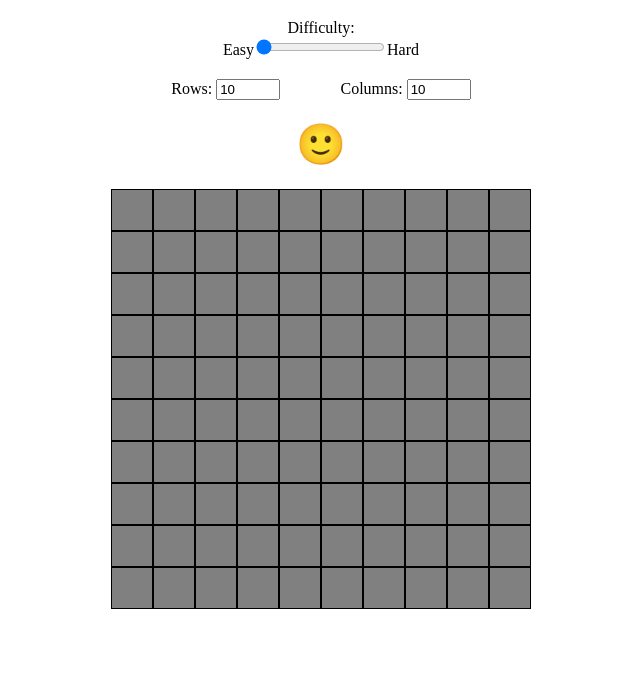
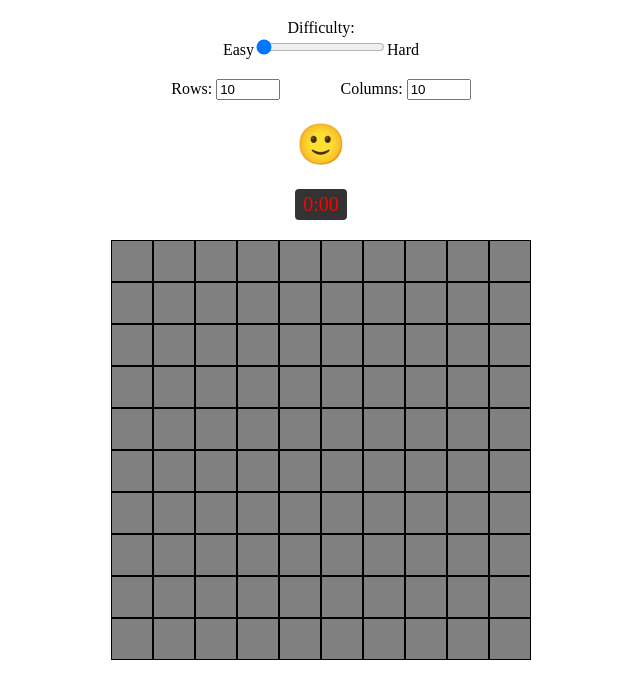
Before and after one commit to tehpsalmist/minesweeper, a React app: page / in a window 1280 px wide. Shown: the part 69-768 px from the top of the page, without its empty margins (319-959 px from the left). Built offline with nearby package versions, Linux system fonts and the light colour scheme.

Commit message:
refactor: timer/restore lost game state/styling touchup

```diff
--- /dev/null
+++ b/src/Cell.js
@@ -0,0 +1,17 @@
+import React from 'react'
+
+export const Cell = ({ cell, onClick, onContextMenu }) => {
+  const flagged = cell.get('flagged')
+  const show = cell.get('show')
+  const number = cell.get('number')
+
+  const cellValue = `${cell.get('isBomb') ? '🧨' : number || ''}`
+
+  return <div
+    className={`cell ${show ? 'open-cell' : 'closed-cell'}`}
+    onClick={onClick}
+    onContextMenu={onContextMenu}
+  >
+    {flagged ? '🚩' : show ? cellValue : ''}
+  </div>
+}
--- /dev/null
+++ b/src/Minesweeper.js
@@ -0,0 +1,149 @@
+import React, { useState, useEffect } from 'react'
+import { fromJS } from 'immutable'
+import { useInterval } from './hooks'
+import { Cell } from './Cell'
+import { generateBoard, updateBoard, boardCleared } from './board-logic'
+import { Timer } from './Timer';
+
+export const Minesweeper = props => {
+  const [difficulty, setDifficulty] = useState(0)
+  const [rows, setRows] = useState(10)
+  const [cols, setCols] = useState(10)
+  const [board, setBoard] = useState(generateBoard(difficulty, rows, cols))
+
+  const [gameStarted, setGameStarted] = useState(false)
+  const [playerAlive, setPlayerAlive] = useState(true)
+  const [hasWon, setHasWon] = useState(false)
+  const [startTime, setStartTime] = useState(Date.now())
+  const [timer, setTimer] = useState(0)
+
+  const [restoreTime, setRestoreTime] = useState(0)
+
+  const reset = () => {
+    setBoard(generateBoard(difficulty, rows, cols))
+    setHasWon(false)
+    setPlayerAlive(true)
+    setGameStarted(false)
+    setTimer(0)
+  }
+
+  const gameover = () => {
+    setPlayerAlive(false)
+    setGameStarted(false)
+    setBoard(board.map(row => row.map(cell => cell.set('show', true).update('number', val => cell.get('flagged') && !cell.get('isBomb') ? '🚫' : val).set('flagged', false))))
+
+    localStorage.removeItem('board')
+    localStorage.removeItem('boardTime')
+    localStorage.removeItem('currentTime')
+  }
+
+  const restoreGame = () => {
+    const savedBoard = localStorage.getItem('board')
+    const time = localStorage.getItem('currentTime')
+
+    if (!savedBoard) return
+
+    const restoredBoard = fromJS(JSON.parse(savedBoard))
+
+    setBoard(restoredBoard)
+    setPlayerAlive(true)
+    setHasWon(false)
+    setGameStarted(true)
+    setTimer(time)
+    setStartTime(Date.now() - (time * 1000))
+  }
+
+  const cellClicked = cell => e => {
+    e.preventDefault()
+
+    if (playerAlive && !hasWon && !cell.get('flagged') && !cell.get('show')) {
+      if (cell.get('isBomb')) {
+        return gameover()
+      }
+
+      if (!gameStarted) {
+        setStartTime(Date.now())
+        setGameStarted(true)
+      }
+
+      setBoard(updateBoard(board, cell))
+    }
+  }
+
+  const cellFlagged = cell => e => {
+    e.preventDefault()
+
+    if (playerAlive && !hasWon && !cell.get('show')) {
+      setBoard(board.updateIn([cell.get('row'), cell.get('col'), 'flagged'], val => !val))
+
+      if (!gameStarted) {
+        setStartTime(Date.now())
+        setGameStarted(true)
+      }
+    }
+  }
+
+  useEffect(() => {
+    if (playerAlive && boardCleared(board)) {
+      localStorage.removeItem('board')
+      localStorage.removeItem('boardTime')
+
+      setGameStarted(false)
+      return setHasWon(true)
+    }
+
+    if (gameStarted) {
+      const stringBoard = JSON.stringify(board)
+
+      localStorage.setItem('board', stringBoard)
+      localStorage.setItem('boardTime', Date.now())
+    }
+  }, [board])
+
+  useEffect(() => {
+    const savedRestoreTime = localStorage.getItem('boardTime')
+
+    setRestoreTime(savedRestoreTime && new Date(Number(savedRestoreTime)).toLocaleString())
+  }, [gameStarted])
+
+  useInterval(() => {
+    const newTime = Math.floor((Date.now() - startTime) / 1000)
+
+    setTimer(newTime)
+    localStorage.setItem('currentTime', newTime)
+  }, gameStarted && 1000)
+
+  return <main style={{ width: `${board.get(0).count() * 42}px` }} className='board'>
+    <h1 style={{ textAlign: 'center' }}>Mine Sweeper</h1>
+    <div style={{ display: 'flex', alignItems: 'center', flexDirection: 'column' }}>
+      <label htmlFor='difficulty'>Difficulty:</label>
+      <div>
+        Easy
+        <input id='difficulty' type='range' min={0} max={4} value={difficulty} onChange={e => setDifficulty(Number(e.target.value))} />
+        Hard
+      </div>
+    </div>
+    <div className='rows-columns'>
+      <label htmlFor='rows'>
+        Rows:
+        {' '}
+        <input id='rows' type='number' max={100} min={10} value={rows} onChange={e => setRows(Number(e.target.value))} />
+      </label>
+      <label htmlFor='cols'>
+        Columns:
+        {' '}
+        <input id='cols' type='number' max={100} min={10} value={cols} onChange={e => setCols(Number(e.target.value))} />
+      </label>
+    </div>
+    <h2 className='smiley-row'>
+      <button className='smiley' onClick={e => reset()}>{hasWon ? '🥳' : playerAlive ? '🙂' : '😵'}</button>
+    </h2>
+    <Timer seconds={timer} />
+    {board.map((row, index) => <div key={index} style={{ display: 'flex' }}>
+      {row.map((cell, i) => <Cell key={i} cell={cell} onClick={cellClicked(cell)} onContextMenu={cellFlagged(cell)} />)}
+    </div>)}
+    {restoreTime && !gameStarted && <button className='restore-button' type='button' onClick={e => restoreGame()}>
+      Restore Game from: {restoreTime}
+    </button>}
+  </main>
+}
--- /dev/null
+++ b/src/Timer.js
@@ -0,0 +1,21 @@
+import React from 'react'
+
+export const Timer = ({ seconds }) => {
+  return <div className='timer'>
+    {formatTimer(seconds)}
+  </div>
+}
+
+function formatTimer (seconds) {
+  const hours = Math.floor(seconds / 3600)
+  const minutes = Math.floor(seconds / 60) % 60
+  const secs = seconds % 60
+
+  return `${hours ? hours + ':' : ''}${hours ? twoDigit(minutes) : minutes}:${twoDigit(secs)}`
+}
+
+function twoDigit (number) {
+  const string = String(number)
+
+  return string.length >= 2 ? string : '0'.repeat(2 - string.length) + string
+}
--- /dev/null
+++ b/src/board-logic.js
@@ -0,0 +1,62 @@
+import { List, Map } from 'immutable'
+
+const neighbors = [
+  { col: -1, row: -1 },
+  { col: 0, row: -1 },
+  { col: 1, row: -1 },
+  { col: -1, row: 0 },
+  { col: 1, row: 0 },
+  { col: -1, row: 1 },
+  { col: 0, row: 1 },
+  { col: 1, row: 1 }
+]
+
+export const generateBoard = (difficulty = 0, rows = 10, cols = 10) => {
+  const board = List(Array(rows).fill(1).map((n, row) => List(Array(cols).fill(1).map((n, col) => Map({
+    row,
+    col,
+    isBomb: Math.random() < (0.1 + (0.025 * difficulty)),
+    flagged: false,
+    show: false
+  })))))
+
+  return board.map(row => row.map(cell => {
+    const number = !cell.get('isBomb') && neighbors.reduce((total, nbor) => {
+      const ri = cell.get('row') + nbor.row
+      const ci = cell.get('col') + nbor.col
+
+      if (ci > -1 && ri > -1 && board.has(ri) && board.get(ri).has(ci)) {
+        return total + (board.get(ri).get(ci).get('isBomb') ? 1 : 0)
+      }
+
+      return total
+    }, 0)
+
+    return cell.set('number', number)
+  }))
+}
+
+export const updateBoard = (board, cell) => {
+  if ((!cell.get('flagged')) && !cell.get('show')) {
+    const newBoard = board.updateIn([cell.get('row'), cell.get('col'), 'show'], val => true)
+
+    if (cell.get('number') > 0) {
+      return newBoard
+    }
+
+    return neighbors.reduce((brd, nbor) => {
+      const ri = cell.get('row') + nbor.row
+      const ci = cell.get('col') + nbor.col
+
+      if (ci > -1 && ri > -1 && brd.has(ri) && brd.get(ri).has(ci)) {
+        return updateBoard(brd, brd.get(ri).get(ci))
+      }
+
+      return brd
+    }, newBoard)
+  }
+
+  return board
+}
+
+export const boardCleared = board => board.flatten(true).every(cell => cell.get('isBomb') || cell.get('show'))
--- /dev/null
+++ b/src/hooks.js
@@ -0,0 +1,22 @@
+import React, { useState, useEffect, useRef } from 'react'
+
+// Thanks, Dan Abramov. https://overreacted.io/making-setinterval-declarative-with-react-hooks/
+export function useInterval (callback, delay) {
+  const savedCallback = useRef()
+
+  useEffect(() => {
+    savedCallback.current = callback
+  }, [callback])
+
+  useEffect(() => {
+    function tick () {
+      savedCallback.current()
+    }
+
+    if (delay) {
+      const id = setInterval(tick, delay)
+
+      return () => clearInterval(id)
+    }
+  }, [delay])
+}
--- a/src/index.html
+++ b/src/index.html
@@ -9,8 +9,7 @@
     .board {
       display: flex;
       flex-direction: column;
-      justify-content: stretch;
-      align-items: stretch;
+      align-items: center;
       margin: 0 auto;
     }
     .smiley-row {
@@ -23,6 +22,20 @@
       cursor: pointer;
       border: none;
       background-color: transparent;
+    }
+    .rows-columns {
+      display: flex;
+      justify-content: space-evenly;
+      width: 100%;
+      margin-top: 20px;
+    }
+    .timer {
+      background-color: #333333;
+      color: red;
+      padding: 4px 8px;
+      font-size: 20px;
+      margin-bottom: 20px;
+      border-radius: 4px;
     }
     .cell {
       height: 40px;
@@ -37,8 +50,15 @@
     .open-cell {
       background-color: white;
     }
-    .cell:hover {
+    .closed-cell:hover {
       background-color: lightgray;
+    }
+    .restore-button {
+      margin-top: 20px;
+      background: linear-gradient(blue, darkblue);
+      border-radius: 4px;
+      padding: 8px;
+      color: white;
     }
   </style>
 </head>
--- a/src/index.js
+++ b/src/index.js
@@ -1,159 +1,5 @@
-import React, { useState, useEffect } from 'react'
+import React from 'react'
 import { render } from 'react-dom'
-import { List, Map } from 'immutable'
-
-const neighbors = [
-  { col: -1, row: -1 },
-  { col: 0, row: -1 },
-  { col: 1, row: -1 },
-  { col: -1, row: 0 },
-  { col: 1, row: 0 },
-  { col: -1, row: 1 },
-  { col: 0, row: 1 },
-  { col: 1, row: 1 }
-]
-
-const generateBoard = (difficulty = 0, rows = 10, cols = 10) => {
-  const board = List(Array(rows).fill(1).map((n, row) => List(Array(cols).fill(1).map((n, col) => Map({
-    row,
-    col,
-    isBomb: Math.random() < (0.1 + (0.025 * difficulty)),
-    flagged: false,
-    show: false
-  })))))
-
-  return board.map(row => row.map(cell => {
-    const number = !cell.get('isBomb') && neighbors.reduce((total, nbor) => {
-      const ri = cell.get('row') + nbor.row
-      const ci = cell.get('col') + nbor.col
-
-      if (ci > -1 && ri > -1 && board.has(ri) && board.get(ri).has(ci)) {
-        return total + (board.get(ri).get(ci).get('isBomb') ? 1 : 0)
-      }
-
-      return total
-    }, 0)
-
-    return cell.set('number', number)
-  }))
-}
-
-const updateBoard = (board, cell) => {
-  if ((!cell.get('flagged')) && !cell.get('show')) {
-    const newBoard = board.updateIn([cell.get('row'), cell.get('col'), 'show'], val => true)
-
-    if (cell.get('number') > 0) {
-      return newBoard
-    }
-
-    return neighbors.reduce((brd, nbor) => {
-      const ri = cell.get('row') + nbor.row
-      const ci = cell.get('col') + nbor.col
-
-      if (ci > -1 && ri > -1 && brd.has(ri) && brd.get(ri).has(ci)) {
-        return updateBoard(brd, brd.get(ri).get(ci))
-      }
-
-      return brd
-    }, newBoard)
-  }
-
-  return board
-}
-
-const boardCleared = board => board.flatten(true).every(cell => cell.get('isBomb') || cell.get('show'))
-
-export const Cell = ({ cell, onClick, onContextMenu }) => {
-  const flagged = cell.get('flagged')
-  const show = cell.get('show')
-  const number = cell.get('number')
-
-  const cellValue = `${cell.get('isBomb') ? '🧨' : number || ''}`
-
-  return <div
-    className={`cell${show ? ' open-cell' : ''}`}
-    onClick={onClick}
-    onContextMenu={onContextMenu}
-  >
-    {flagged ? '🚩' : show ? cellValue : ''}
-  </div>
-}
-
-export const Minesweeper = props => {
-  const [difficulty, setDifficulty] = useState(0)
-  const [rows, setRows] = useState(10)
-  const [cols, setCols] = useState(10)
-  const [board, setBoard] = useState(generateBoard(difficulty, rows, cols))
-
-  const [playerAlive, setPlayerAlive] = useState(true)
-  const [hasWon, setHasWon] = useState(false)
-
-  const reset = () => {
-    setBoard(generateBoard(difficulty, rows, cols))
-    setHasWon(false)
-    setPlayerAlive(true)
-  }
-
-  const gameover = () => {
-    setPlayerAlive(false)
-    setBoard(board.map(row => row.map(cell => cell.set('show', true).update('number', val => cell.get('flagged') && !cell.get('isBomb') ? '🚫' : val).set('flagged', false))))
-  }
-
-  const cellClicked = cell => e => {
-    e.preventDefault()
-
-    if (playerAlive && !hasWon && !cell.get('flagged') && !cell.get('show')) {
-      if (cell.get('isBomb')) {
-        return gameover()
-      }
-
-      setBoard(updateBoard(board, cell))
-    }
-  }
-
-  const cellFlagged = cell => e => {
-    e.preventDefault()
-
-    if (playerAlive && !hasWon && !cell.get('show')) {
-      setBoard(board.updateIn([cell.get('row'), cell.get('col'), 'flagged'], val => !val))
-    }
-  }
-
-  useEffect(() => {
-    if (playerAlive && boardCleared(board)) {
-      setHasWon(true)
-    }
-  }, [board])
-
-  return <main style={{ width: `${board.get(0).count() * 42}px` }} className='board'>
-    <h1 style={{ textAlign: 'center' }}>Mine Sweeper</h1>
-    <div style={{ display: 'flex', alignItems: 'center', flexDirection: 'column' }}>
-      <label htmlFor='difficulty'>Difficulty:</label>
-      <div>
-        Easy
-        <input id='difficulty' type='range' min={0} max={4} value={difficulty} onChange={e => setDifficulty(Number(e.target.value))} />
-        Hard
-      </div>
-    </div>
-    <div style={{ display: 'flex', justifyContent: 'space-evenly', marginTop: '20px' }}>
-      <label htmlFor='rows'>
-        Rows:
-        {' '}
-        <input id='rows' type='number' max={100} min={10} value={rows} onChange={e => setRows(Number(e.target.value))} />
-      </label>
-      <label htmlFor='cols'>
-        Columns:
-        {' '}
-        <input id='cols' type='number' max={100} min={10} value={cols} onChange={e => setCols(Number(e.target.value))} />
-      </label>
-    </div>
-    <h2 className='smiley-row'>
-      <button className='smiley' onClick={e => reset()}>{hasWon ? '🥳' : playerAlive ? '🙂' : '😵'}</button>
-    </h2>
-    {board.map((row, index) => <div key={index} style={{ display: 'flex' }}>
-      {row.map((cell, i) => <Cell key={i} cell={cell} onClick={cellClicked(cell)} onContextMenu={cellFlagged(cell)} />)}
-    </div>)}
-  </main>
-}
+import { Minesweeper } from './Minesweeper'
 
 render(<Minesweeper />, document.getElementById('minesweeper'))
```
